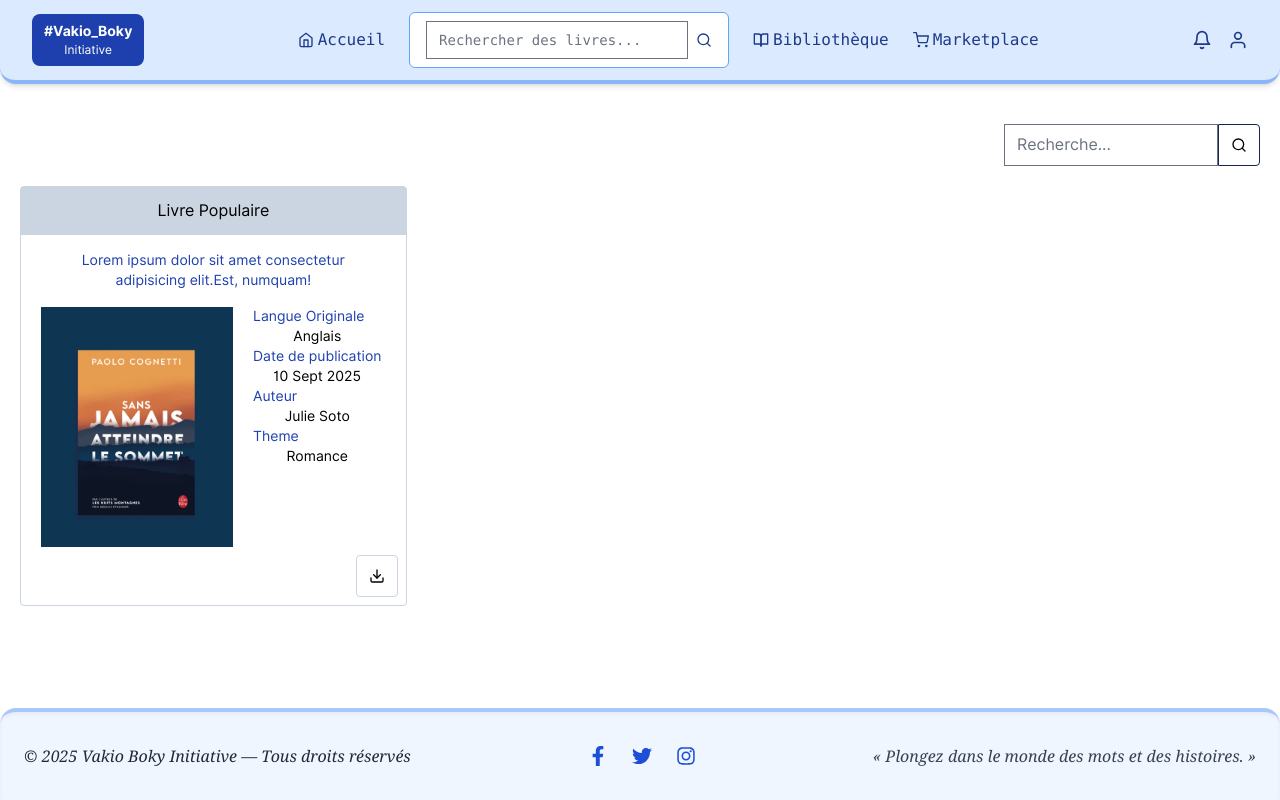
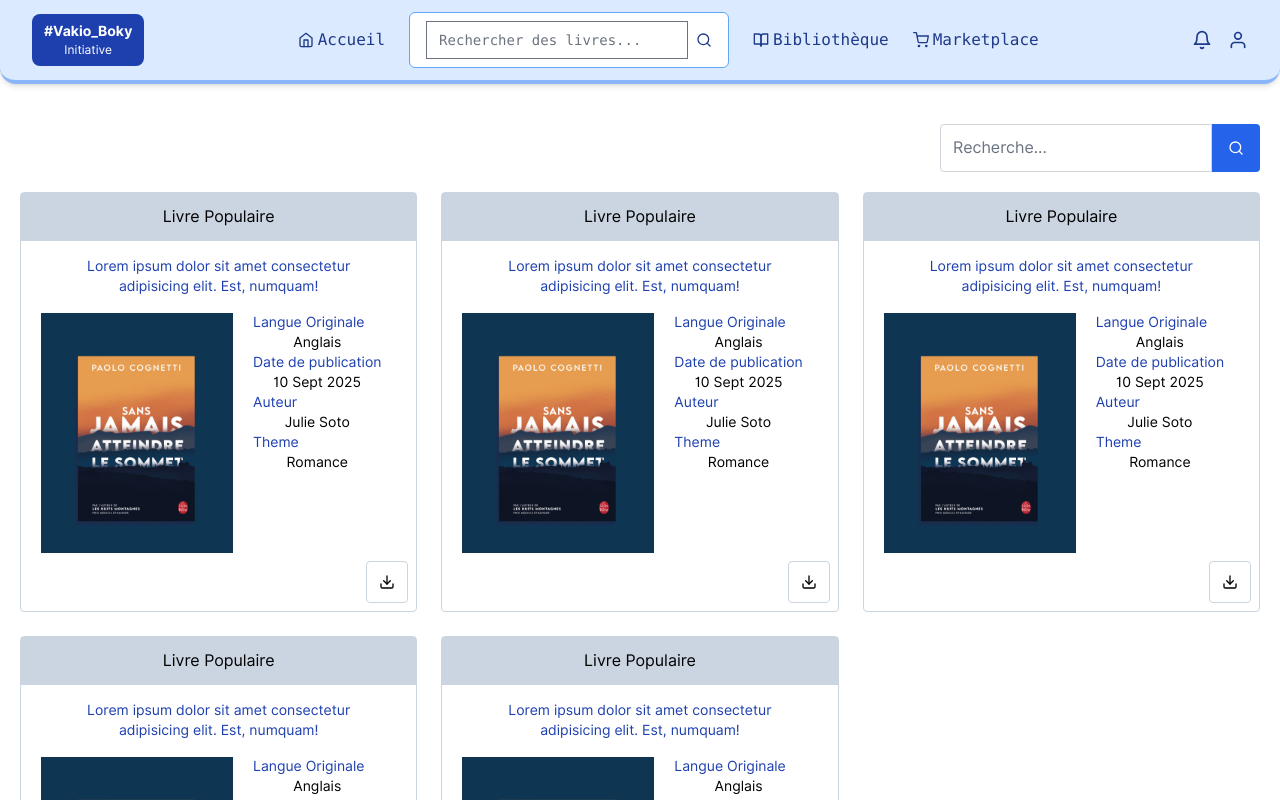
Before and after one commit to Raphaelito18/Vakio-Boky-Initiative-, a React (Vite) app in the folder frontend/: page /explore in a window 1280 px wide. Shown: the top 800 px of the page. Built offline with nearby package versions, Linux system fonts and the light colour scheme; a web font is replaced by a local one.

Commit message:
refacror:Division du page explore en plusieur composant

```diff
--- /dev/null
+++ b/frontend/src/components/book_component/BookCard.jsx
@@ -0,0 +1,43 @@
+import React from 'react';
+import { FiDownload } from 'react-icons/fi';
+import CoverImage from '../../../public/assets/images/1.jpg';
+
+export default function BookCard() {
+  return (
+    <div className='card border-slate-300 border rounded'>
+      {/* card-header */}
+      <div className="card-header">
+        <p className='text-center bg-slate-300 p-3'>Livre Populaire</p>
+      </div>
+
+      {/* card-body */}
+      <div className="card-body px-5">
+        <p className='book-title text-center text-sm p-4 text-blue-800'>
+          Lorem ipsum dolor sit amet consectetur adipisicing elit. Est, numquam!
+        </p>
+        <div className="image-container flex gap-5">
+          <div>
+            <img className='w-48' src={CoverImage} alt="cover_image" />
+          </div>
+          <div className='book-description text-sm'>
+            <p className='text-blue-800'>Langue Originale</p>
+            <p className='text-center'>Anglais</p>
+            <p className='text-blue-800'>Date de publication</p>
+            <p className='text-center'>10 Sept 2025</p>
+            <p className='text-blue-800'>Auteur</p>
+            <p className='text-center'>Julie Soto</p>
+            <p className='text-blue-800'>Theme</p>
+            <p className='text-center'>Romance</p>
+          </div>
+        </div>
+      </div>
+
+      {/* card-footer */}
+      <div className="card-footer flex justify-end p-2">
+        <a className='border-slate-300 rounded border p-3' href="">
+          <FiDownload />
+        </a>
+      </div>
+    </div>
+  );
+}
--- /dev/null
+++ b/frontend/src/components/book_component/BooksContainer.jsx
@@ -0,0 +1,14 @@
+import React from 'react';
+import BookCard from './BookCard';
+
+export default function BooksContainer() {
+  return (
+    <div className="books-container gap-6 grid grid-cols-1  md:grid-cols-3">
+      <BookCard />
+      <BookCard />
+      <BookCard />
+      <BookCard />
+      <BookCard />
+    </div>
+  );
+}
--- /dev/null
+++ b/frontend/src/components/book_component/SearchBar.jsx
@@ -0,0 +1,19 @@
+import React from 'react';
+import { FiSearch } from 'react-icons/fi';
+
+export default function SearchBar() {
+  return (
+    <div className="tools flex justify-end py-5">
+      <div className="flex w-full md:w-80 max-w-md mx-auto sm:mx-0">
+        <input
+          className="flex-1 border border-gray-300 rounded-l px-3 py-2 outline-none focus:ring-2 focus:ring-blue-500"
+          placeholder="Recherche..."
+          type="search"
+        />
+        <button className="bg-blue-600  text-white p-4 rounded-r hover:bg-blue-700 transition-colors">
+          <FiSearch />
+        </button>
+      </div>
+    </div>
+  );
+}
--- a/frontend/src/pages/Explore/Explore.jsx
+++ b/frontend/src/pages/Explore/Explore.jsx
@@ -1,58 +1,12 @@
 import React from 'react';
-import CoverImage from '../../../public/assets/images/1.jpg'
-import { FiDownload, FiSearch } from 'react-icons/fi';
+import SearchBar from '../../components/book_component/SearchBar';
+import BooksContainer from '../../components/book_component/BooksContainer';
 
 export default function Explore() {
   return (
-    <>
-      {/* container principale  */}
-      <section className="p-5">
-        {/* barre de recherche */}
-        <div className="tools flex justify-end py-5">
-          <div className='flex justify-center items-center' >
-            <input className='border-gray-500 outline-none' placeholder='Recherche...' type="search" />
-            <button className='border p-3 border-blue-950 rounded-r' ><FiSearch/></button>
-          </div>
-        </div>
-
-        {/* books container */}
-
-        <div className="books-container gap-10 grid grid-cols-3">
-
-          <div className='card border-slate-300 border rounded'>
-            {/* card-header */}
-            <div className="card-header">
-              <p className='text-center bg-slate-300 p-3' >Livre Populaire</p>
-            </div>
-
-            {/* card-body */}
-            <div className="card-body px-5">
-              <p className='book-title text-center text-sm  p-4 text-blue-800'>Lorem ipsum dolor sit amet consectetur adipisicing elit.Est, numquam!</p>
-              <div className="image-container  flex   gap-5">
-                <div>
-                  <img className='w-48' src={CoverImage} alt="cover_image" />
-                </div>
-                <div className='book-description text-sm'>
-                  <p className='text-blue-800' >Langue Originale</p>
-                  <p className='text-center' >Anglais</p>
-                  <p className='text-blue-800' >Date de publication</p>
-                  <p className='text-center' >10 Sept 2025</p>
-                  <p className='text-blue-800' >Auteur</p>
-                  <p className='text-center' >Julie Soto</p>
-                  <p className='text-blue-800' >Theme</p>
-                  <p className='text-center' >Romance</p>
-                </div>
-              </div>
-            </div>
-            {/* card-footer */}
-            <div className="card-footer flex justify-end p-2">
-              <a className='border-slate-300 rounded border p-3' href="">
-                <FiDownload />
-              </a>
-            </div>
-          </div>
-        </div>
-      </section>
-    </>
+    <section className="p-5">
+      <SearchBar />
+      <BooksContainer />
+    </section>
   );
 }
```
